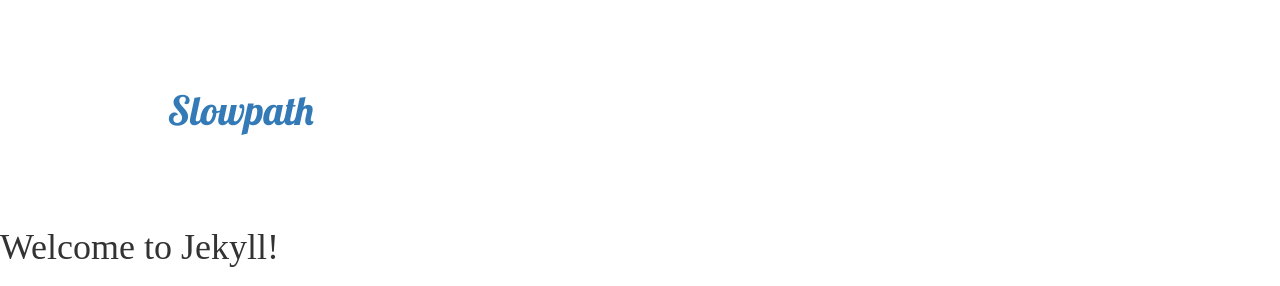
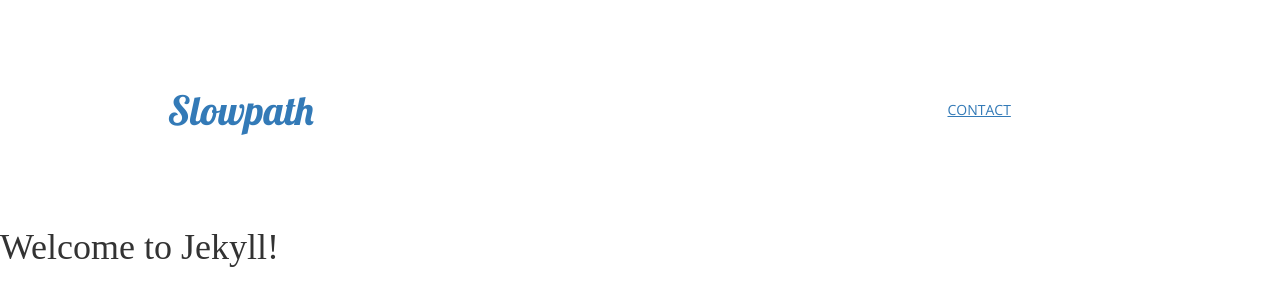
Before and after one commit to martincik/slowpath.github.io, a Jekyll site: the page built from _posts/2015-05-04-welcome-to-jekyll.markdown, in a window 1280 px wide. Shown: the top 286 px of the page. Built offline with Jekyll 4.4.1, drawn with Linux system fonts in a browser that asks for light colours; nearby versions of some CDN libraries; some web fonts are replaced.

Commit message:
First contact form updates

```diff
--- a/_includes/header.html
+++ b/_includes/header.html
@@ -1,23 +1,14 @@
 <header class="container">
   <div class="row">
-    <div class="col-sm-offset-1 col-md-7 brand">
+    <div class="col-sm-offset-1 col-md-8 brand">
       <a href="{{ site.baseurl }}/">{{ site.name }}</a>
     </div>
-    <!--
-    <div class="col-md-6">
+    <div class="col-md-3">
       <nav>
         <ul>
-          <li><a href="{{ site.baseurl }}/">HOME</a></li>
-          {% for p in site.pages %}
-            {% if page.url == p.url %}
-              <li class="active"><a href="{{ p.url | prepend: site.baseurl }}">{{ p.title }}</a></li>
-            {% else %}
-              <li><a href="{{ p.url | prepend: site.baseurl }}">{{ p.title }}</a></li>
-            {% endif %}
-          {% endfor %}
+          <li><a class="typeform-share" href="https://ladislav1.typeform.com/to/RtmRoo" data-mode="1" target="_blank">Contact</a></li>
         </ul>
       </nav>
     </div>
-    -->
   </div>
 </header>
--- a/index.html
+++ b/index.html
@@ -6,7 +6,7 @@ layout: default
   <div class="row">
     <div class="col-sm-offset-1 col-md-10">
       <h1>
-        We're a team of three software developers<span class="plusone">+1 UX</span> &mdash; we <strong>create</strong>
+        We're a team of four &mdash; we <strong>create</strong>
         <strong>simple</strong>&nbsp;&amp;&nbsp;<strong>meaningful</strong> applications for our clients that
         <strong>grow</strong> <span class="their">their</span><span class="your">your?</span> business.
       </h1>
@@ -360,7 +360,7 @@ layout: default
 
         <h3>Let's get to know each other.</h3>
         <p>
-          <a class="typeform-share button super green" href="https://ladislav1.typeform.com/to/RtmRoo" data-mode="1" target="_blank">Let's talk.</a>
+          <a class="typeform-share button super green" href="https://ladislav1.typeform.com/to/RtmRoo" data-mode="1" target="_blank">Get in touch &gt;</a>
           <script>(function(){var qs,js,q,s,d=document,gi=d.getElementById,ce=d.createElement,gt=d.getElementsByTagName,id='typef_orm',b='https://s3-eu-west-1.amazonaws.com/share.typeform.com/';if(!gi.call(d,id)){js=ce.call(d,'script');js.id=id;js.src=b+'share.js';q=gt.call(d,'script')[0];q.parentNode.insertBefore(js,q)}id=id+'_';})()</script>
         </p>
       </div>
```
